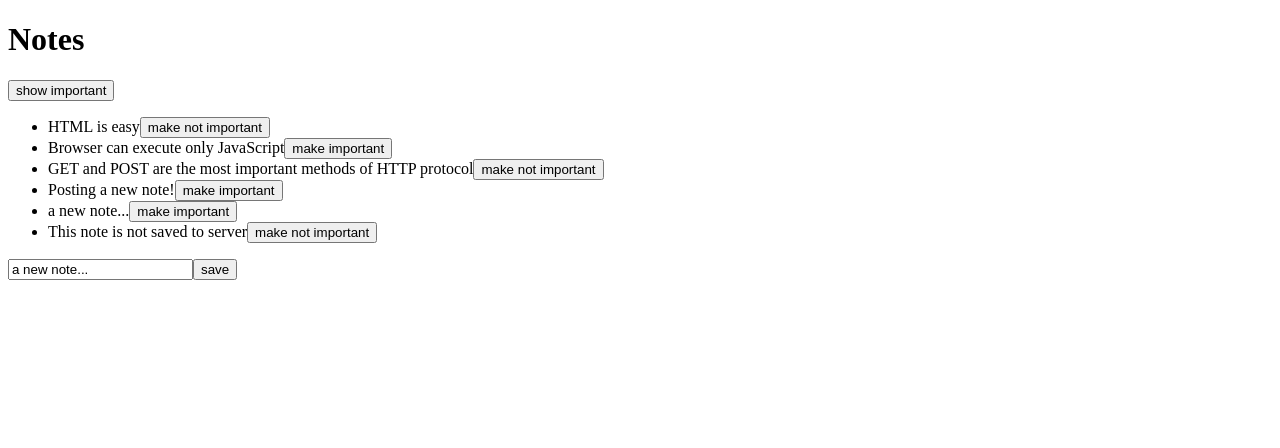
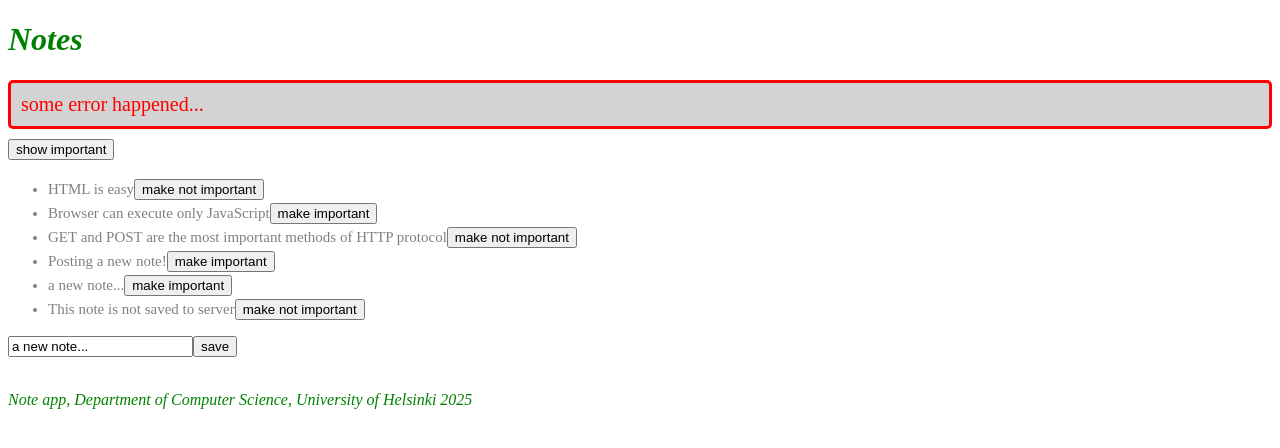
Before and after one commit to christinelinster/fso, a React (Vite) app in the folder part2/part2_examples/: page / in a window 1280 px wide. Shown: the top 448 px of the page. Built offline with nearby package versions, Linux system fonts and the light colour scheme; data requests are answered from the project's data file.

Commit message:
part2e examples

```diff
--- a/part2/part2_examples/src/App.jsx
+++ b/part2/part2_examples/src/App.jsx
@@ -1,11 +1,14 @@
 import { useState, useEffect } from 'react'
+import Footer from './components/Footer'
 import Note from './components/Note'
+import Notification from './components/Notification'
 import noteService from './services/notes'
 
 const App = () => {
   const [notes, setNotes] = useState([])
   const [newNote, setNewNote] = useState('a new note...')
   const [showAll, setShowAll] = useState(true)
+  const [errorMessage, setErrorMessage] = useState('some error happened...')
 
   useEffect(() => {
     noteService
@@ -26,9 +29,14 @@
         setNotes(notes.map(note => note.id === id ? returnedNote : note))
       })
       .catch(error => {
-        alert(
-          `the note ${note.content} was already deleted from server`
+        setErrorMessage(
+          `Note '${note.content}' was already removed from server`
         )
+
+        setTimeout(() => {
+          setErrorMessage(null)
+        }, 5000)
+
         setNotes(notes.filter(n => n.id !== id))
       })
   }
@@ -60,6 +68,7 @@
   return (
     <div>
       <h1>Notes</h1>
+      <Notification message={errorMessage}/>
       <div>
         <button onClick={() => setShowAll(!showAll)}>
           show {showAll ? 'important' : 'all'}
@@ -81,6 +90,7 @@
         />
         <button type='submit'>save</button>
       </form>
+      <Footer />
     </div>
   )
 }
--- /dev/null
+++ b/part2/part2_examples/src/components/Footer.jsx
@@ -0,0 +1,17 @@
+const Footer = () => {
+    const footerStyle = {
+        color: 'green',
+        fontStyle: 'italic'
+    }
+
+    return (
+        <div style={footerStyle}>
+            <br />
+            <p>
+                Note app, Department of Computer Science, University of Helsinki 2025
+            </p>
+        </div>
+    )
+}
+
+export default Footer
--- a/part2/part2_examples/src/components/Note.jsx
+++ b/part2/part2_examples/src/components/Note.jsx
@@ -3,7 +3,7 @@
     ? 'make not important' : 'make important'
 
   return(
-    <li>
+    <li className="note">
       {note.content}
       <button onClick={toggleImportance}>{label}</button>
       </li>
--- /dev/null
+++ b/part2/part2_examples/src/components/Notification.jsx
@@ -0,0 +1,13 @@
+const Notification = ({message}) => {
+    if (message === null) {
+        return null
+    }
+
+    return(
+        <div className="error">
+            {message}
+        </div>
+    )
+}
+
+export default Notification
--- /dev/null
+++ b/part2/part2_examples/src/index.css
@@ -0,0 +1,20 @@
+h1 {
+    color: green;
+    font-style: italic;
+}
+
+.note {
+    color: grey;
+    padding-top: 3px;
+    font-size: 15px;
+}
+
+.error{
+    color:red;
+    background:lightgray;
+    font-size:20px;
+    border-style: solid;
+    border-radius: 5px;
+    padding:10px;
+    margin-bottom: 10px;
+}
--- a/part2/part2_examples/src/main.jsx
+++ b/part2/part2_examples/src/main.jsx
@@ -1,5 +1,6 @@
 import ReactDOM from 'react-dom/client'
 import App from './App'
+import './index.css'
 
 ReactDOM.createRoot(document.getElementById('root')).render(
   <App />
```
